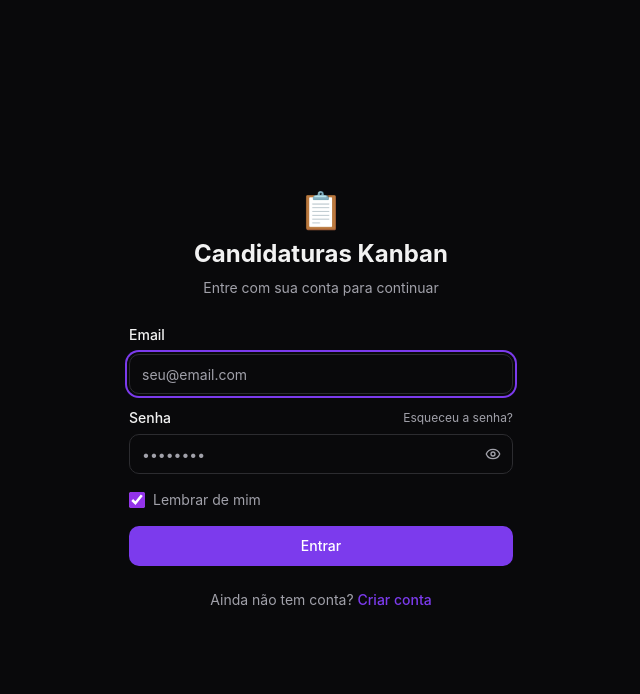
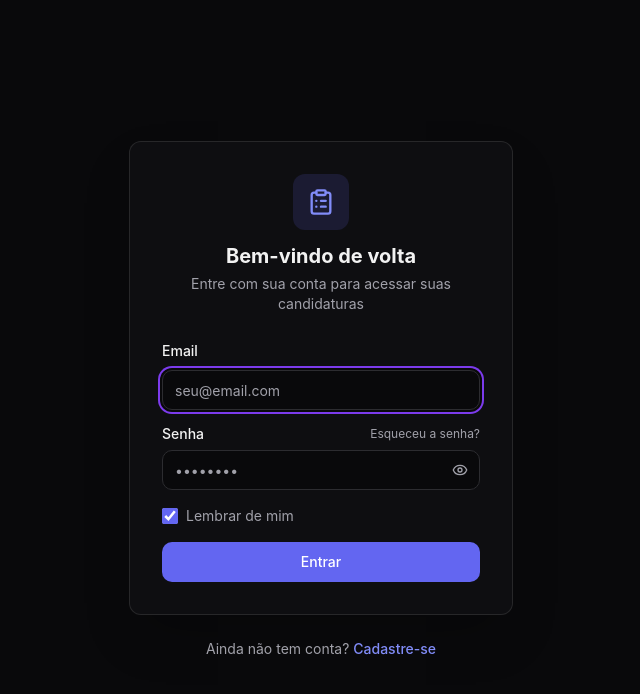
Before and after one commit to Hey-Pablo/candidaturas-kanban, a React (Vite) app: page /#/login in a window 1280 px wide. Shown: the top 694 px of the page, without its empty margins (319-959 px from the left). Built offline with nearby package versions, Linux system fonts and the light colour scheme; the HTML template or start-up script is replaced by a standard one.

Commit message:
Melhora UI do login com layout card (referencia visual)

```diff
--- /dev/null
+++ b/src/components/AuthLayout.tsx
@@ -0,0 +1,41 @@
+import type { ReactNode } from "react";
+import { ClipboardList } from "lucide-react";
+
+interface AuthLayoutProps {
+  title: string;
+  subtitle: string;
+  children: ReactNode;
+  footer?: ReactNode;
+}
+
+export function AuthLayout({ title, subtitle, children, footer }: AuthLayoutProps) {
+  return (
+    <div className="min-h-screen bg-background text-foreground flex items-center justify-center p-4">
+      <div className="w-full max-w-sm">
+        {/* Card */}
+        <div className="bg-card border border-white/10 rounded-xl p-6 sm:p-8 space-y-6 shadow-2xl">
+          {/* Icon + Title */}
+          <div className="text-center space-y-3">
+            <div className="mx-auto h-14 w-14 rounded-xl bg-indigo-500/15 flex items-center justify-center">
+              <ClipboardList className="h-7 w-7 text-indigo-400" />
+            </div>
+            <div className="space-y-1">
+              <h1 className="text-xl font-bold">{title}</h1>
+              <p className="text-sm text-muted-foreground">{subtitle}</p>
+            </div>
+          </div>
+
+          {/* Content */}
+          {children}
+        </div>
+
+        {/* Footer */}
+        {footer && (
+          <div className="mt-6 text-center text-sm text-muted-foreground">
+            {footer}
+          </div>
+        )}
+      </div>
+    </div>
+  );
+}
--- a/src/pages/LoginPage.tsx
+++ b/src/pages/LoginPage.tsx
@@ -5,11 +5,10 @@ import { useAuth } from "@/contexts/AuthContext";
 import { Button } from "@/components/ui/button";
 import { Input } from "@/components/ui/input";
 import { Label } from "@/components/ui/label";
+import { AuthLayout } from "@/components/AuthLayout";
 
 export function LoginPage() {
   const { user, signIn } = useAuth();
-
-  // Se já está logado, redireciona pro kanban
   if (user) return <Navigate to="/" replace />;
 
   const [email, setEmail] = useState("");
@@ -29,18 +28,18 @@ export function LoginPage() {
   }
 
   return (
-    <div className="min-h-screen bg-background text-foreground flex items-center justify-center p-4">
-      <div className="w-full max-w-sm space-y-6">
-        {/* Logo / Título */}
-        <div className="text-center space-y-2">
-          <div className="text-4xl">📋</div>
-          <h1 className="text-2xl font-bold">Candidaturas Kanban</h1>
-          <p className="text-sm text-muted-foreground">
-            Entre com sua conta para continuar
-          </p>
-        </div>
-
-        {/* Form */}
+    <AuthLayout
+      title="Bem-vindo de volta"
+      subtitle="Entre com sua conta para acessar suas candidaturas"
+      footer={
+        <>
+          Ainda não tem conta?{" "}
+          <Link to="/signup" className="text-indigo-400 hover:text-indigo-300 hover:underline font-medium transition-colors">
+            Cadastre-se
+          </Link>
+        </>
+      }
+    >
       <form onSubmit={handleSubmit} className="space-y-4">
         <div className="space-y-2">
           <Label htmlFor="email">Email</Label>
@@ -60,7 +59,7 @@ export function LoginPage() {
             <Label htmlFor="password">Senha</Label>
             <Link
               to="/forgot-password"
-                className="text-xs text-muted-foreground hover:text-primary transition-colors"
+              className="text-xs text-muted-foreground hover:text-indigo-400 transition-colors"
             >
               Esqueceu a senha?
             </Link>
@@ -96,11 +95,9 @@ export function LoginPage() {
             type="checkbox"
             checked={lembrar}
             onChange={(e) => setLembrar(e.target.checked)}
-              className="h-4 w-4 rounded border-white/20 bg-white/5 accent-purple-600"
+            className="h-4 w-4 rounded border-white/20 bg-white/5 accent-indigo-500"
           />
-            <span className="text-sm text-muted-foreground">
-              Lembrar de mim
-            </span>
+          <span className="text-sm text-muted-foreground">Lembrar de mim</span>
         </label>
 
         {error && (
@@ -109,22 +106,10 @@ export function LoginPage() {
           </div>
         )}
 
-          <Button type="submit" className="w-full" disabled={loading}>
+        <Button type="submit" className="w-full bg-indigo-500 hover:bg-indigo-600" disabled={loading}>
           {loading ? "Entrando..." : "Entrar"}
         </Button>
       </form>
-
-        {/* Link cadastro */}
-        <p className="text-center text-sm text-muted-foreground">
-          Ainda não tem conta?{" "}
-          <Link
-            to="/signup"
-            className="text-primary hover:underline font-medium"
-          >
-            Criar conta
-          </Link>
-        </p>
-      </div>
-    </div>
+    </AuthLayout>
   );
 }
--- a/src/pages/ResetPasswordPage.tsx
+++ b/src/pages/ResetPasswordPage.tsx
@@ -5,6 +5,7 @@ import { useAuth } from "@/contexts/AuthContext";
 import { Button } from "@/components/ui/button";
 import { Input } from "@/components/ui/input";
 import { Label } from "@/components/ui/label";
+import { AuthLayout } from "@/components/AuthLayout";
 
 export function ResetPasswordPage() {
   const { updatePassword } = useAuth();
@@ -41,35 +42,27 @@ export function ResetPasswordPage() {
 
   if (success) {
     return (
-      <div className="min-h-screen bg-background text-foreground flex items-center justify-center p-4">
-        <div className="w-full max-w-sm text-center space-y-4">
-          <div className="text-4xl">✅</div>
-          <h1 className="text-2xl font-bold">Senha alterada!</h1>
-          <p className="text-sm text-muted-foreground">
-            Sua senha foi redefinida com sucesso.
-          </p>
+      <AuthLayout
+        title="Senha alterada!"
+        subtitle="Sua senha foi redefinida com sucesso."
+      >
+        <div className="text-center">
           <Link
             to="/"
-            className="inline-block text-sm text-primary hover:underline font-medium"
+            className="inline-block text-sm text-indigo-400 hover:text-indigo-300 hover:underline font-medium transition-colors"
           >
             Ir para o Kanban
           </Link>
         </div>
-      </div>
+      </AuthLayout>
     );
   }
 
   return (
-    <div className="min-h-screen bg-background text-foreground flex items-center justify-center p-4">
-      <div className="w-full max-w-sm space-y-6">
-        <div className="text-center space-y-2">
-          <div className="text-4xl">🔐</div>
-          <h1 className="text-2xl font-bold">Nova senha</h1>
-          <p className="text-sm text-muted-foreground">
-            Digite sua nova senha
-          </p>
-        </div>
-
+    <AuthLayout
+      title="Nova senha"
+      subtitle="Digite sua nova senha"
+    >
       <form onSubmit={handleSubmit} className="space-y-4">
         <div className="space-y-2">
           <Label htmlFor="password">Nova senha</Label>
@@ -125,11 +118,10 @@ export function ResetPasswordPage() {
           </div>
         )}
 
-          <Button type="submit" className="w-full" disabled={loading}>
+        <Button type="submit" className="w-full bg-indigo-500 hover:bg-indigo-600" disabled={loading}>
           {loading ? "Alterando..." : "Alterar senha"}
         </Button>
       </form>
-      </div>
-    </div>
+    </AuthLayout>
   );
 }
--- a/src/pages/SignupPage.tsx
+++ b/src/pages/SignupPage.tsx
@@ -5,6 +5,7 @@ import { useAuth } from "@/contexts/AuthContext";
 import { Button } from "@/components/ui/button";
 import { Input } from "@/components/ui/input";
 import { Label } from "@/components/ui/label";
+import { AuthLayout } from "@/components/AuthLayout";
 
 export function SignupPage() {
   const { user, signUp } = useAuth();
@@ -44,12 +45,12 @@ export function SignupPage() {
 
   if (success) {
     return (
-      <div className="min-h-screen bg-background text-foreground flex items-center justify-center p-4">
-        <div className="w-full max-w-sm text-center space-y-4">
-          <div className="text-4xl">✉️</div>
-          <h1 className="text-2xl font-bold">Confirme seu email</h1>
+      <AuthLayout
+        title="Confirme seu email"
+        subtitle={`Enviamos um link de confirmação para ${email}`}
+      >
+        <div className="text-center space-y-4">
           <p className="text-sm text-muted-foreground">
-            Enviamos um link de confirmação para <strong>{email}</strong>.
             Verifique sua caixa de entrada (e o spam) e clique no link para
             ativar sua conta.
           </p>
@@ -57,27 +58,32 @@ export function SignupPage() {
             Depois de confirmar,{" "}
             <Link
               to="/login"
-              className="text-primary hover:underline font-medium"
+              className="text-indigo-400 hover:text-indigo-300 hover:underline font-medium transition-colors"
             >
               faça login
             </Link>
           </p>
         </div>
-      </div>
+      </AuthLayout>
     );
   }
 
   return (
-    <div className="min-h-screen bg-background text-foreground flex items-center justify-center p-4">
-      <div className="w-full max-w-sm space-y-6">
-        <div className="text-center space-y-2">
-          <div className="text-4xl">📋</div>
-          <h1 className="text-2xl font-bold">Criar conta</h1>
-          <p className="text-sm text-muted-foreground">
-            Crie sua conta para usar o Kanban
-          </p>
-        </div>
-
+    <AuthLayout
+      title="Criar conta"
+      subtitle="Crie sua conta para usar o Kanban"
+      footer={
+        <>
+          Já tem conta?{" "}
+          <Link
+            to="/login"
+            className="text-indigo-400 hover:text-indigo-300 hover:underline font-medium transition-colors"
+          >
+            Fazer login
+          </Link>
+        </>
+      }
+    >
       <form onSubmit={handleSubmit} className="space-y-4">
         <div className="space-y-2">
           <Label htmlFor="email">Email</Label>
@@ -145,21 +151,10 @@ export function SignupPage() {
           </div>
         )}
 
-          <Button type="submit" className="w-full" disabled={loading}>
+        <Button type="submit" className="w-full bg-indigo-500 hover:bg-indigo-600" disabled={loading}>
           {loading ? "Criando conta..." : "Criar conta"}
         </Button>
       </form>
-
-        <p className="text-center text-sm text-muted-foreground">
-          Já tem conta?{" "}
-          <Link
-            to="/login"
-            className="text-primary hover:underline font-medium"
-          >
-            Fazer login
-          </Link>
-        </p>
-      </div>
-    </div>
+    </AuthLayout>
   );
 }
```
Also changed, not shown: src/pages/ForgotPasswordPage.tsx (+26 -30 lines), 1 other file (tests, documents, lock files or other folders). Lines whose indentation alone changed are shown as unchanged.
